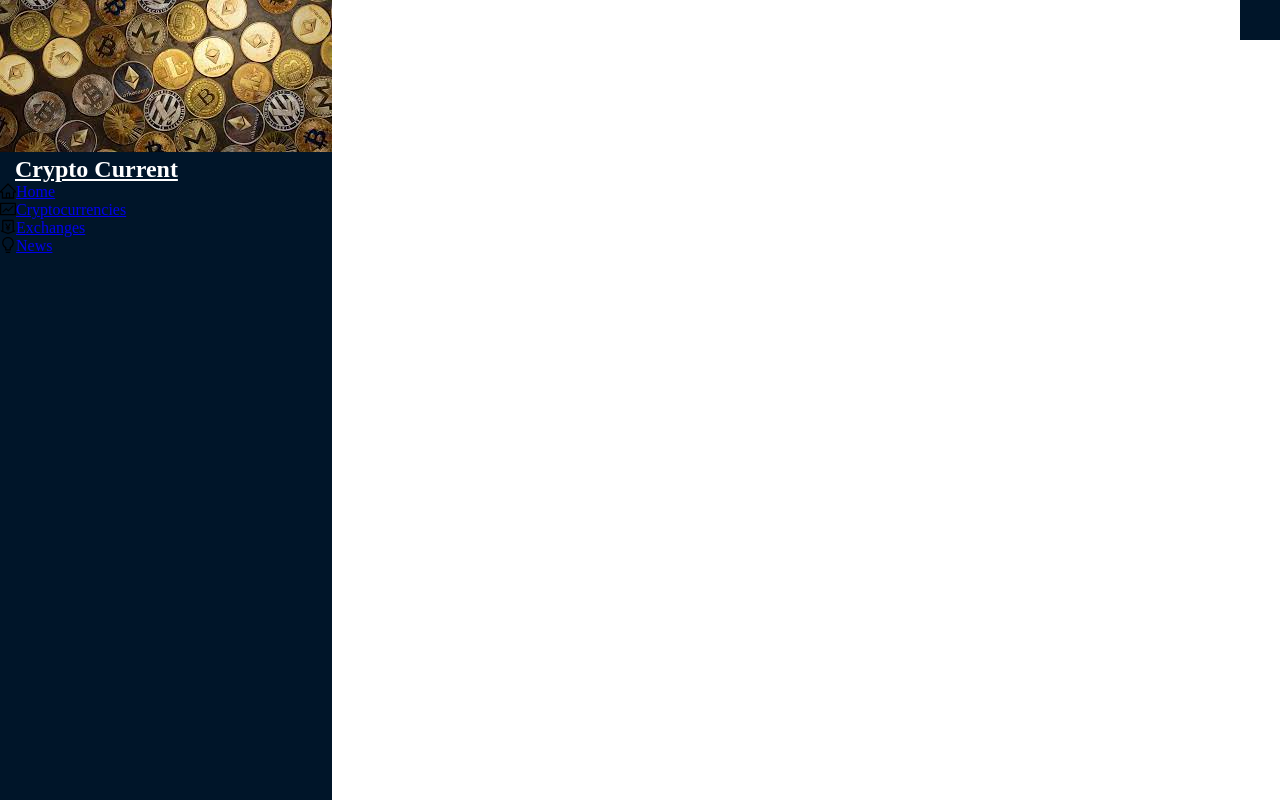
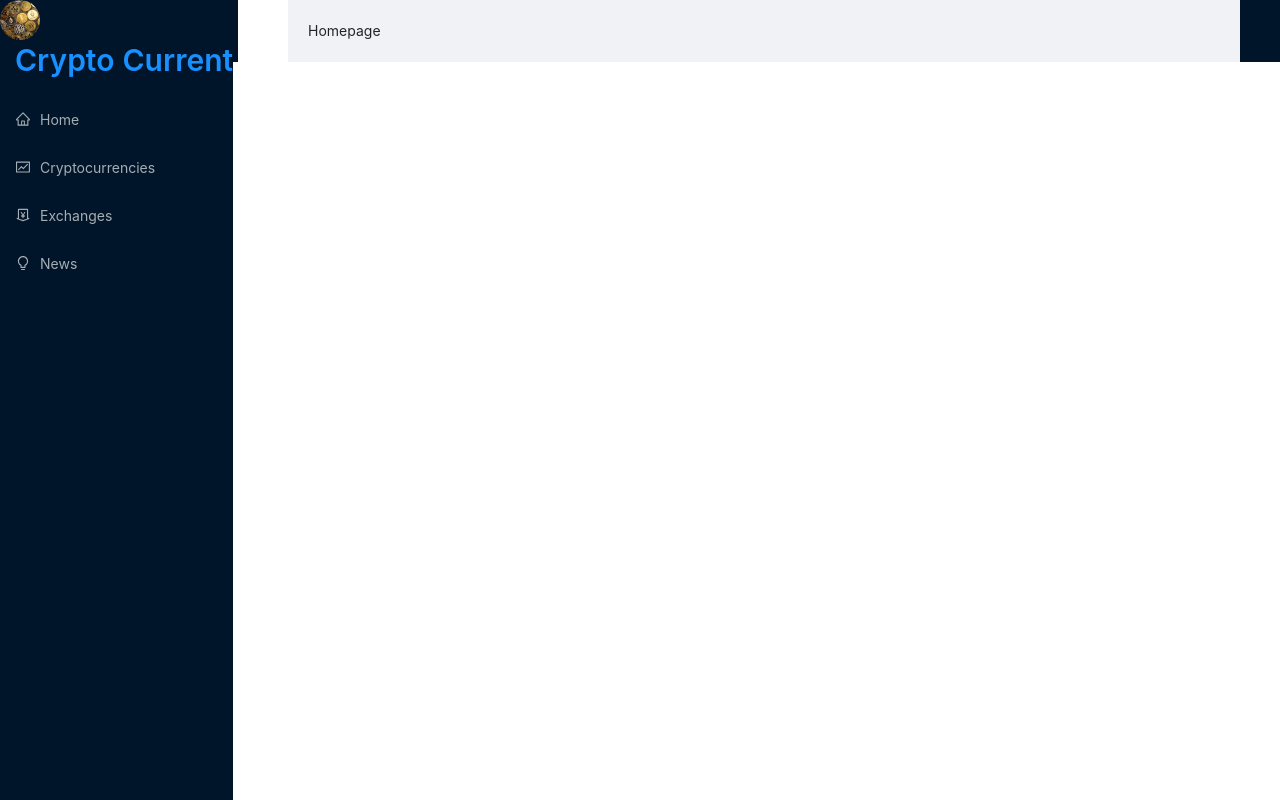
Before and after one commit to Charliearboleda/crypto-current, a React (Create React App) app: page / in a window 1280 px wide. Built offline with nearby package versions, Linux system fonts and the light colour scheme.

Commit message:
added Router and paths. used antd to style the navbar

```diff
--- a/src/App.js
+++ b/src/App.js
@@ -1,8 +1,11 @@
 import React from 'react'
 import { Switch, Route, Link } from 'react-router-dom'
 import { Typography, Layout, Space } from 'antd'
-import { Navbar } from './components'
+import { Navbar, Exchanges, Cryptocurrencies, CryptoDetails, News, Homepage } from './components'
 import './App.css'
+
+
+
 const App = () => {
     return (
         <div className='app'>
@@ -10,8 +13,30 @@
                 <Navbar />
             </div>
             <div className='main'>
+                <Layout>
+                    <div className='routes'>
+                        <Switch>
+                            <Route exact path='/'>
+                                <Homepage />
+                            </Route>
+                            <Route exact path='/exchanges'>
+                                <Exchanges />
+                            </Route>
+                            <Route exact path='/cryptocurrencies'>
+                                <Cryptocurrencies />
+                            </Route>
+                            <Route exact path='/crypto/:coinId'>
+                                <CryptoDetails />
+                                <Route exact path='/news'>
+                                    <News />
+                                </Route>
+                            </Route>
+                        </Switch>
+                    </div>
+                </Layout>
             </div>
             <div className='footer'>
+
             </div>
 
         </div>
--- /dev/null
+++ b/src/components/CryptoDetails.jsx
@@ -0,0 +1,10 @@
+import React from 'react'
+
+const CryptoDetails = () => {
+    return (
+        <div>
+            CryptoDetails
+        </div>
+    )
+}
+export default CryptoDetails
--- /dev/null
+++ b/src/components/Cryptocurrencies.jsx
@@ -0,0 +1,10 @@
+import React from 'react'
+
+const Cryptocurrencies = () => {
+    return (
+        <div>
+            Cryptocurrencies
+        </div>
+    )
+}
+export default Cryptocurrencies
--- /dev/null
+++ b/src/components/Exchanges.jsx
@@ -0,0 +1,10 @@
+import React from 'react'
+
+const Exchanges = () => {
+    return (
+        <div>
+            Exchanges
+        </div>
+    )
+}
+export default Exchanges
--- /dev/null
+++ b/src/components/Homepage.jsx
@@ -0,0 +1,10 @@
+import React from 'react'
+
+const Homepage = () => {
+    return (
+        <div>
+            Homepage
+        </div>
+    )
+}
+export default Homepage
--- /dev/null
+++ b/src/components/News.jsx
@@ -0,0 +1,10 @@
+import React from 'react'
+
+const News = () => {
+    return (
+        <div>
+            News
+        </div>
+    )
+}
+export default News
--- a/src/components/index.js
+++ b/src/components/index.js
@@ -1 +1,6 @@
 export { default as Navbar } from './Navbar.jsx'
+export { default as Homepage } from './Homepage.jsx'
+export { default as Exchanges } from './Exchanges.jsx'
+export { default as Cryptocurrencies } from './Cryptocurrencies.jsx'
+export { default as CryptoDetails } from './CryptoDetails.jsx'
+export { default as News } from './News.jsx'
--- a/src/index.js
+++ b/src/index.js
@@ -2,6 +2,7 @@
 import ReactDOM from 'react-dom'
 import App from './App'
 import {BrowserRouter as Router} from 'react-router-dom'
+import 'antd/dist/antd.css'
 
 ReactDOM.render(<Router>
     <App />
```
Lines whose indentation alone changed are shown as unchanged.
